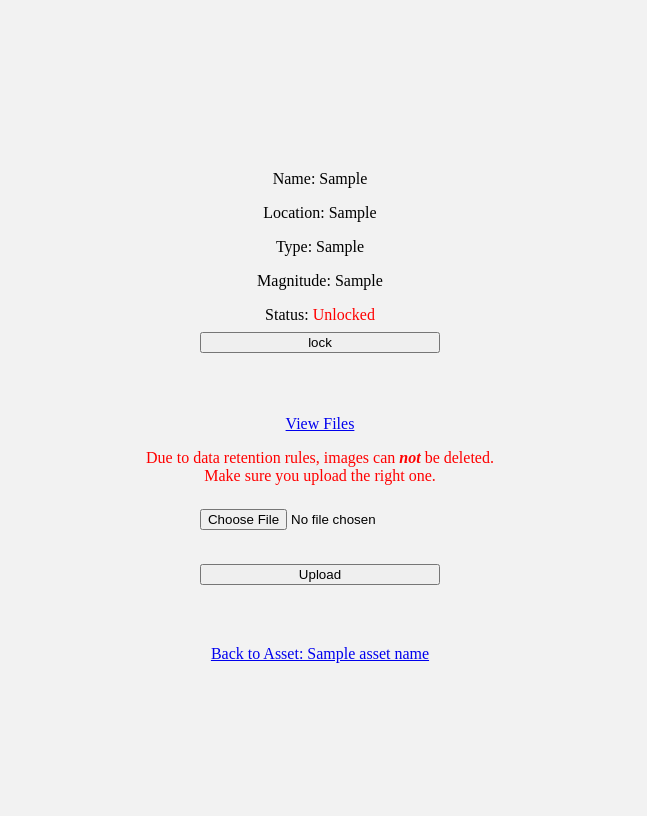
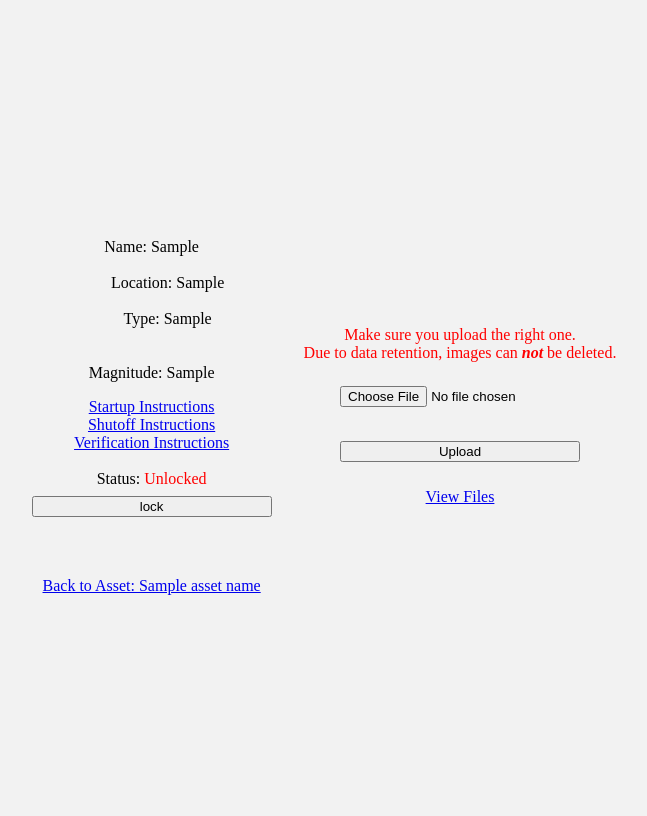
Before and after one commit to probablyanasian/lotoapp, a Flask app: template templates/incident_source.html in a window 1280 px wide. Shown: the whole page, without its empty margins (320-967 px from the left). Run offline with Flask 2, Linux system fonts and the light colour scheme; the template is opened without the code that fills it: most values are stand-ins (such as "Sample title", 1, 10 or a date in 2020).

Commit message:
add instruction pages.

```diff
--- a/Asset.py
+++ b/Asset.py
@@ -19,7 +19,7 @@
     key = custom_utils.random_id(32)
     db_helper.execute("UPDATE assets SET key = :key WHERE id = :id;", {'id': i_id, 'key': key})
 
-def get_info_from_asset(i_asset_id: str) -> tuple:
+def get_info_from_id(i_asset_id: str) -> tuple:
     return db_helper.fetch('SELECT name, location FROM assets WHERE id = :asset_id;', {'asset_id': i_asset_id})[0]
 
 # def insert_asset_to_incident(i_asset_id: str, i_incident_id: str, i_name: str) -> None:
@@ -28,7 +28,7 @@
 
 def get_assets_from_incident(i_incident_id: str) -> list:
     res = db_helper.fetch('SELECT asset_id FROM incidents_assets_join WHERE incident_id = :incident_id;', {'incident_id': i_incident_id})
-    ret = [(get_info_from_asset(tup[0])[0], tup[0]) for tup in res]
+    ret = [(get_info_from_id(tup[0])[0], tup[0]) for tup in res]
     retval = sorted(ret, key=lambda x: x[0])
     return retval
 
--- a/Source.py
+++ b/Source.py
@@ -20,7 +20,7 @@
     {'site_id': i_site_id})
 
 def get_info_from_id(i_source_id: str) -> list:
-    return db_helper.fetch('SELECT name, location, type, magnitude, locked, site_id FROM sources WHERE id = :source_id;',
+    return db_helper.fetch('SELECT name, location, type, magnitude, locked, site_id, shutoff_instructions, startup_instructions, verification_instructions FROM sources WHERE id = :source_id;',
     {'source_id': i_source_id})
 
 def get_sources_from_asset(i_asset_id: str) -> list:
--- a/main.py
+++ b/main.py
@@ -226,7 +226,7 @@
                     return redirect(url_for('view_assets', site_id=site_id))
     else:
         incident_list = Incident.get_incidents_from_asset(asset_id)
-        asset_info = Asset.get_info_from_asset(asset_id)
+        asset_info = Asset.get_info_from_id(asset_id)
         is_manager = Site.check_site_manager(verify[1], site_id)
         source_list = Source.get_info_from_asset(asset_id)
         return render_template('asset.html', list_incidents=True, incident_list=incident_list, source_list=source_list, name=asset_info[0], location=asset_info[1], is_manager=is_manager)
@@ -449,12 +449,12 @@
                     Incident.remove_asset_from_incident(asset_id, incident_id, verify[1])
                     return redirect(url_for('view_incident', site_id=site_id, incident_id=incident_id))
                 else:
-                    asset_info = Asset.get_info_from_asset(asset_id)
+                    asset_info = Asset.get_info_from_id(asset_id)
                     is_manager = Site.check_site_manager(verify[1], site_id)
                     source_list = Source.get_info_from_asset_incident(verify[1], incident_id, asset_id)
                     return render_template('incident_asset.html', source_list=source_list, name=asset_info[0], location=asset_info[1], is_manager=is_manager, message="Invalid Request")
     else:
-        asset_info = Asset.get_info_from_asset(asset_id)
+        asset_info = Asset.get_info_from_id(asset_id)
         is_manager = Site.check_site_manager(verify[1], site_id)
         source_list = Source.get_info_from_asset_incident(verify[1], incident_id, asset_id)
         return render_template('incident_asset.html', source_list=source_list, name=asset_info[0], location=asset_info[1], is_manager=is_manager)
@@ -504,7 +504,7 @@
 
 def generate_route_view_source_message(site_id, user_id, incident_id, asset_id, source_id, i_message):
     source_info = Source.get_info_from_id(source_id)[0] # name, location, type, magnitude
-    asset_name = Asset.get_info_from_asset(asset_id)[0]
+    asset_name = Asset.get_info_from_id(asset_id)[0]
     is_manager = Site.check_site_manager(user_id, site_id)
     locked = Source.get_user_locked_incident_source(user_id, incident_id, source_id)
     return render_template('incident_source.html', source_info=source_info, asset_name=asset_name, locked=locked, is_manager=is_manager, message=i_message)
@@ -559,7 +559,7 @@
         return redirect(url_for('view_source', site_id=site_id, incident_id=incident_id, asset_id=asset_id, source_id=source_id))
     else:
         source_info = Source.get_info_from_id(source_id)[0] # name, location, type, magnitude
-        asset_name = Asset.get_info_from_asset(asset_id)[0]
+        asset_name = Asset.get_info_from_id(asset_id)[0]
         is_manager = Site.check_site_manager(verify[1], site_id)
         locked = Source.get_user_locked_incident_source(verify[1], incident_id, source_id)
         return render_template('incident_source.html', source_info=source_info, asset_name=asset_name, locked=locked, is_manager=is_manager)
@@ -712,6 +712,90 @@
     users_list = Source.get_users_status_from_source_ignore_resolved(source_id)
     return render_template('source.html', source_info=source_info, users_list=users_list, site_name=site_name, is_manager=is_manager)
 
+@app.route('/site/<site_id>/<path:filepath>/source/<source_id>/startup/', methods=['GET'], strict_slashes=False)
+def source_startup(site_id, filepath, source_id):
+    verify = User.validate_token(request.cookies.get('token'))
+    if not verify[0]:
+        resp = make_response(redirect(url_for('login')))
+        resp.set_cookie('token', '', expires=0)
+        return resp
+
+    if not Site.check_valid_site_user(verify[1], site_id):
+        return redirect(url_for('view_sites'))
+
+    startup_ins = Source.get_info_from_id(source_id)[0][7]
+    return render_template('display_text.html', purpose="Shutoff Instructions", data=startup_ins)
+
+@app.route('/site/<site_id>/<path:filepath>/source/<source_id>/shutoff/', methods=['GET'], strict_slashes=False)
+def source_shutdown(site_id, filepath, source_id):
+    verify = User.validate_token(request.cookies.get('token'))
+    if not verify[0]:
+        resp = make_response(redirect(url_for('login')))
+        resp.set_cookie('token', '', expires=0)
+        return resp
+
+    if not Site.check_valid_site_user(verify[1], site_id):
+        return redirect(url_for('view_sites'))
+
+    shutoff_ins = Source.get_info_from_id(source_id)[0][6]
+    return render_template('display_text.html', purpose="Shutoff Instructions", data=shutoff_ins)
+
+@app.route('/site/<site_id>/<path:filepath>/source/<source_id>/verification/', methods=['GET'], strict_slashes=False)
+def source_verification(site_id, filepath, source_id):
+    verify = User.validate_token(request.cookies.get('token'))
+    if not verify[0]:
+        resp = make_response(redirect(url_for('login')))
+        resp.set_cookie('token', '', expires=0)
+        return resp
+
+    if not Site.check_valid_site_user(verify[1], site_id):
+        return redirect(url_for('view_sites'))
+
+    verif_ins = Source.get_info_from_id(source_id)[0][8]
+    return render_template('display_text.html', purpose="Shutoff Instructions", data=verif_ins)
+
+@app.route('/site/<site_id>/<path:filepath>/asset/<asset_id>/startup/', methods=['GET'], strict_slashes=False)
+def asset_startup(site_id, filepath, asset_id):
+    verify = User.validate_token(request.cookies.get('token'))
+    if not verify[0]:
+        resp = make_response(redirect(url_for('login')))
+        resp.set_cookie('token', '', expires=0)
+        return resp
+
+    if not Site.check_valid_site_user(verify[1], site_id):
+        return redirect(url_for('view_sites'))
+
+    startup_ins = Asset.get_info_from_id(asset_id)[0][7]
+    return render_template('display_text.html', purpose="Shutoff Instructions", data=startup_ins)
+
+@app.route('/site/<site_id>/<path:filepath>/asset/<asset_id>/shutoff/', methods=['GET'], strict_slashes=False)
+def asset_shutdown(site_id, filepath, asset_id):
+    verify = User.validate_token(request.cookies.get('token'))
+    if not verify[0]:
+        resp = make_response(redirect(url_for('login')))
+        resp.set_cookie('token', '', expires=0)
+        return resp
+
+    if not Site.check_valid_site_user(verify[1], site_id):
+        return redirect(url_for('view_sites'))
+
+    shutoff_ins = Asset.get_info_from_id(asset_id)[0][6]
+    return render_template('display_text.html', purpose="Shutoff Instructions", data=shutoff_ins)
+
+@app.route('/site/<site_id>/<path:filepath>/asset/<asset_id>/verification/', methods=['GET'], strict_slashes=False)
+def asset_verification(site_id, filepath, asset_id):
+    verify = User.validate_token(request.cookies.get('token'))
+    if not verify[0]:
+        resp = make_response(redirect(url_for('login')))
+        resp.set_cookie('token', '', expires=0)
+        return resp
+
+    if not Site.check_valid_site_user(verify[1], site_id):
+        return redirect(url_for('view_sites'))
+
+    verif_ins = Asset.get_info_from_id(asset_id)[0][8]
+    return render_template('display_text.html', purpose="Shutoff Instructions", data=verif_ins)
+
 @app.route('/css/<path:path>')
 def send_css(path):
     return send_from_directory(app.static_folder, os.path.join('css', path))
--- a/static/css/base.css
+++ b/static/css/base.css
@@ -15,6 +15,7 @@
 }
 p{
     align-items: center;
+    white-space: pre-wrap;
 }
 input,textarea {
     margin:0.5rem;
--- a/templates/asset.html
+++ b/templates/asset.html
@@ -7,7 +7,7 @@
     <div>
         <p>Location: {{ location }}</p>
         <a href='startup/'>Startup Instructions</a><br>
-        <a href='shutdown/'>Shutdown Instructions</a><br>
+        <a href='shutoff/'>Shutoff Instructions</a><br>
         <a href='verification/'>Verification Instructions</a><br><br>
         <a href='add_source/'>Add Source</a><br><br>
         <p>Locked Checkmarks: Source</p>
--- a/templates/incident_asset.html
+++ b/templates/incident_asset.html
@@ -8,7 +8,7 @@
         <p>Name: {{ name }}<br>
            Location: {{ location }}</p>
         <a href='startup/'>Startup Instructions</a><br>
-        <a href='shutdown/'>Shutdown Instructions</a><br>
+        <a href='shutoff/'>Shutoff Instructions</a><br>
         <a href='verification/'>Verification Instructions</a><br><br>
         <a href='add_source/'>Add Source</a><br><br>
         <p style="color: red;">Checkmarks below are <em><b>not</b></em> enough to verify lockout.<br>Always test asset to ensure proper and correct lockout.</p>
--- a/templates/incident_source.html
+++ b/templates/incident_source.html
@@ -5,12 +5,17 @@
 </head>
 <body>
     <div>
-        <p>Name: {{ source_info[0] }}</p>
-        <p>Location: {{ source_info[1] }}</p>
-        <p>Type: {{ source_info[2] }}</p>
+        <p>Name: {{ source_info[0] }}<br>
+        Location: {{ source_info[1] }}<br>
+        Type: {{ source_info[2] }}
         {% if source_info[3]|length > 0 %}
-            <p>Magnitude: {{ source_info[3] }}</p>
+            <br>Magnitude: {{ source_info[3] }}</p>
+        {% else %}
+            </p>
         {% endif %}
+        <a href='startup/'>Startup Instructions</a><br>
+        <a href='shutoff/'>Shutoff Instructions</a><br>
+        <a href='verification/'>Verification Instructions</a><br><br>
         {% if locked %}
             <p style="display:inline">Status: </p><p style="color:green; display: inline;">Locked</p>
             <br>
@@ -26,20 +31,12 @@
             </form>
             <br>
         {% endif %}
-        <br><br>
-        <a href="view_files/">View Files</a><br>
-        <p style="color: red;">Due to data retention rules, images can <em><b>not</b></em> be deleted.<br>Make sure you upload the right one.</p>
-        <form method='POST' enctype='multipart/form-data'>
-            <input type=file name=file><br>
-            <input type=submit value=Upload>
-        </form>
+
         {% if is_manager %}
             <br>
             <form method="POST">
                 <input type="submit" value="Remove Source from Asset" name="action">
             </form>
-            <br>
-            <br>
             <form method="POST">
                 <label style="color: red;">Removes from <em>ALL</em> assets</label><br>
                 <input type="submit" value="Delete Source" name="action">
@@ -47,6 +44,15 @@
             <br>
         {% endif %}
         <p style="color:red;">{{message}}</p>
-        <br><br><a href="../../">Back to Asset: {{ asset_name }}</a>
+        <br><a href="../../">Back to Asset: {{ asset_name }}</a>
+    </div>
+    <div>
+        <p style="color: red;">Make sure you upload the right one.<br>Due to data retention, images can <em><b>not</b></em> be deleted.<br></p>
+        <form method='POST' enctype='multipart/form-data'>
+            <input type=file name=file><br>
+            <input type=submit value=Upload>
+        </form>
+        <br>
+        <a href="view_files/">View Files</a>
     </div>
 </body>
```
Also changed, not shown: templates/display_text.html (added, +10 -0 lines).
